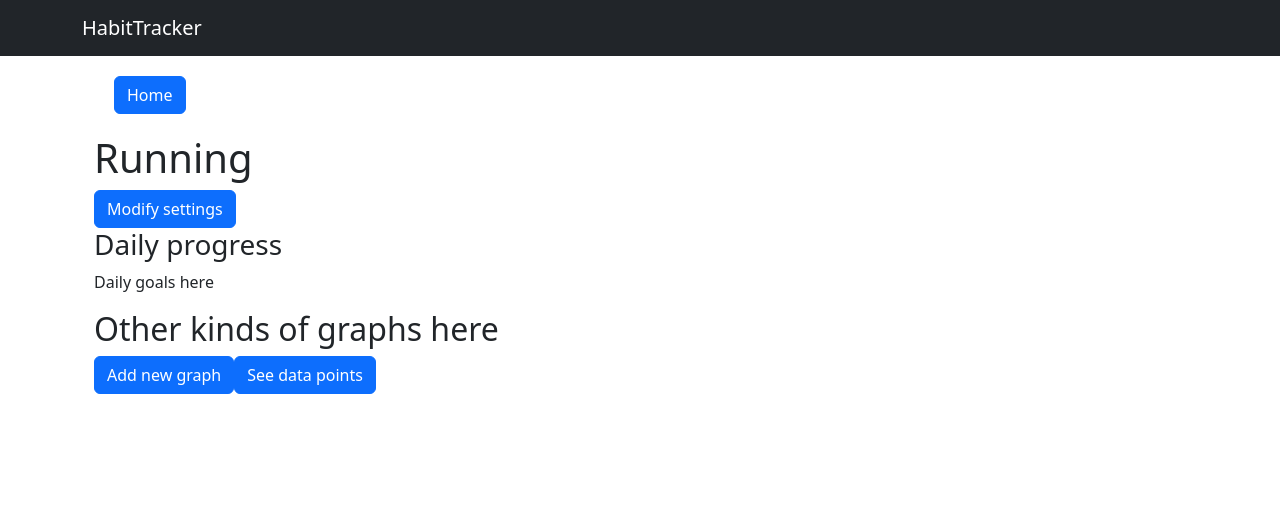
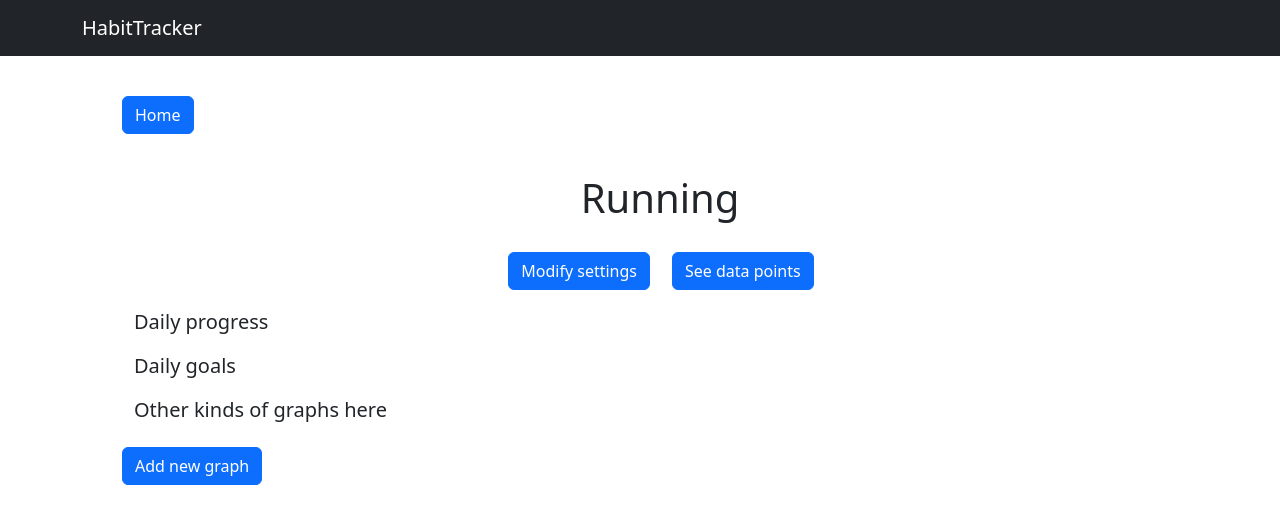
Before and after one commit to hjeronen/habitTracker, a React (Vite) app: page / in a window 1280 px wide. Both pictures are taken after a click on the element "Running". Shown: the top 524 px of the page. Built offline with nearby package versions, Linux system fonts and the light colour scheme; data requests are answered from the project's data file.

Commit message:
Better styling for HabitView

```diff
--- a/src/components/HabitView.jsx
+++ b/src/components/HabitView.jsx
@@ -1,19 +1,34 @@
-import { Button, Container } from 'react-bootstrap'
+import { Button, Col, Container, Row } from 'react-bootstrap'
 
 const HabitView = ({ habit, setView }) => {
   return (
-    <Container>
+    <Container className='content-container'>
       <Container className='button-container'>
         <Button onClick={() => setView('home')}>Home</Button>
       </Container>
-      <h1>{habit.name}</h1>
-      <Button>Modify settings</Button>
-      <br></br>
-      <h3>Daily progress</h3>
-      <p>Daily goals here</p>
-      <h2>Other kinds of graphs here</h2>
-      <Button>Add new graph</Button>
-      <Button onClick={() => setView('datapoints')}>See data points</Button>
+      <Container>
+        <Row>
+          <h1 className='habitview-header'>{habit.name}</h1>
+        </Row>
+        <Container className='habitview-button-bar'>
+          <Row>
+            <Col sm='6' style={{ display: 'flex', justifyContent: 'right', paddingRight: '10px' }}>
+              <Button>Modify settings</Button>
+            </Col>
+            <Col sm='3'>
+              <Button onClick={() => setView('datapoints')}>See data points</Button>
+            </Col>
+          </Row>
+        </Container>
+      </Container>
+      <Container>
+        <h5 className='habitview-subheader'>Daily progress</h5>
+        <h5 className='habitview-subheader'>Daily goals</h5>
+        <h5 className='habitview-subheader'>Other kinds of graphs here</h5>
+      </Container>
+      <Container className='button-container'>
+        <Button>Add new graph</Button>
+      </Container>
     </Container>
   )
 }
--- a/src/styles.css
+++ b/src/styles.css
@@ -84,3 +84,20 @@ input[type=text] {
     justify-content: right;
     padding-right: 40px;
 }
+
+/* HabitView */
+
+.habitview-header {
+    display: flex;
+    justify-content: center;
+    margin: 10px;
+    padding: 10px;
+}
+
+.habitview-subheader {
+    margin: 20px;
+}
+
+.habitview-button-bar {
+    margin: 10px;
+}
```
